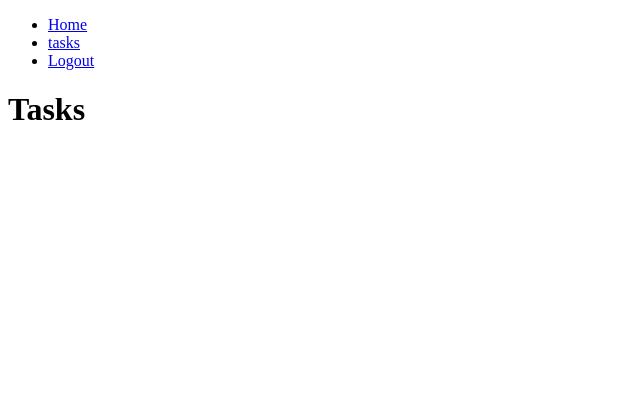
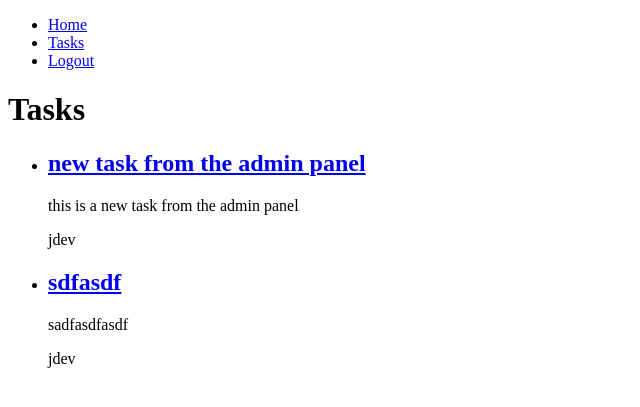
Before and after one commit to anythinglord/django-mysql, a Django app: page /tasks/ in a window 1280 px wide. Shown: the top 407 px of the page, without its empty margins (0-640 px from the left). Run offline with Django 4.2, Linux system fonts and the light colour scheme; a user stored in the database is signed in; data comes from the database, SQL or seed files in the repository; both versions use the stored data as it was after the commit.

Commit message:
create task detail view & show tasks only for user logged

```diff
--- a/djangocrud/urls.py
+++ b/djangocrud/urls.py
@@ -24,6 +24,7 @@ urlpatterns = [
     path('signup/', views.signup, name='signup'),
     path('tasks/', views.tasks, name='tasks'),
     path('task/create/', views.create_task, name='create_task'),
+    path('task/<int:task_id>/', views.task_detail, name='task_detail'),
     path('logout/', views.signout, name='logout'),
     path('signin/', views.signin, name='signin')
 ]
--- a/tasks/templates/base.html
+++ b/tasks/templates/base.html
@@ -14,9 +14,11 @@
             <li>
                 <a href="/">Home</a>
             </li>
-            <li>
-                <a href="/tasks">tasks</a>
-            </li>
+            {% if user.is_authenticated %}
+                <li>
+                    <a href="/tasks">Tasks</a>
+                </li>
+            {% endif %}
             {% if user.is_authenticated %}
                 <li>
                     <a href="/logout">Logout</a>
--- a/tasks/templates/tasks.html
+++ b/tasks/templates/tasks.html
@@ -1,4 +1,16 @@
 {% extends 'base.html' %}
 {% block content %}
 <h1>Tasks</h1>
+
+<ul>
+    {% for task in tasks%}
+    <li>
+        <a href="{% url 'task_detail' task.id %}">
+            <h2>{{ task.title }}</h2>
+        </a>
+        <p>{{ task.description }}</p>
+        <p>{{ task.user.username }}</p>
+    </li>
+    {% endfor %}
+</ul>
 {% endblock %}
--- a/tasks/views.py
+++ b/tasks/views.py
@@ -1,9 +1,10 @@
-from django.shortcuts import render, redirect
+from django.shortcuts import render, redirect, get_object_or_404
 from django.contrib.auth.forms import UserCreationForm, AuthenticationForm
 from django.contrib.auth.models import User
 from django.contrib.auth import login, logout, authenticate
 from django.db import IntegrityError
 from .forms import TaskForm
+from .models import Task
 # Create your views here.
 
 
@@ -38,7 +39,10 @@ def signup(request):
 
 
 def tasks(request):
-    return render(request, 'tasks.html')
+    tasks = Task.objects.filter(user=request.user)
+    return render(request, 'tasks.html', {
+        'tasks': tasks
+    })
 
 def create_task(request):
     if request.method == 'GET':
@@ -58,6 +62,9 @@ def create_task(request):
                 'error': 'There is a invalida value'
             })
 
+def task_detail(request, task_id):
+    task = get_object_or_404(Task, pk=task_id)
+    return render(request, 'task_detail.html', { 'task': task })
 
 def signout(request):
     logout(request)
```
Also changed, not shown: tasks/templates/task_detail.html (added, +8 -0 lines), db.sqlite3.
